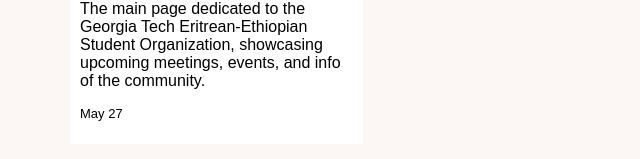
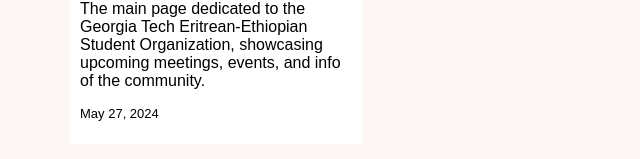
Before and after one commit to GabrielBM010105/gliimpsse, a plain HTML site: page TECHME.html in a window 1280 px wide. Shown: the part 523-682 px from the top of the page, 0-640 px from the left. Drawn offline with Linux system fonts and the light colour scheme.

Commit message:
Update TECHME.html

```diff
--- a/TECHME.html
+++ b/TECHME.html
@@ -159,7 +159,7 @@
           <div class="content">
             <h3>Georgia Tech EESA Display</h3>
             <p>The main page dedicated to the Georgia Tech Eritrean-Ethiopian Student Organization, showcasing upcoming meetings, events, and info of the community.</p>
-            <p style="font-size: 13px;">May 27</p>
+            <p style="font-size: 13px;">May 27, 2024</p>
           </div>
         </div>
     </div>
```
